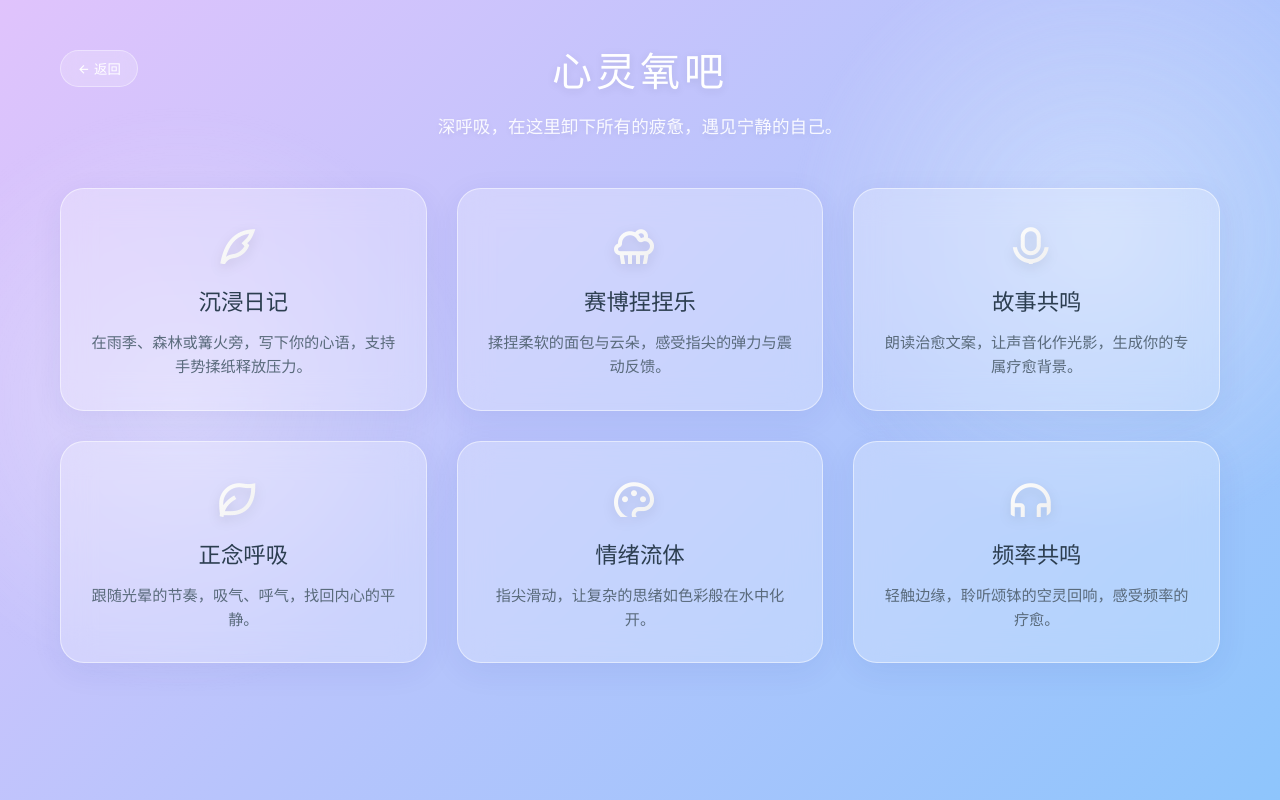
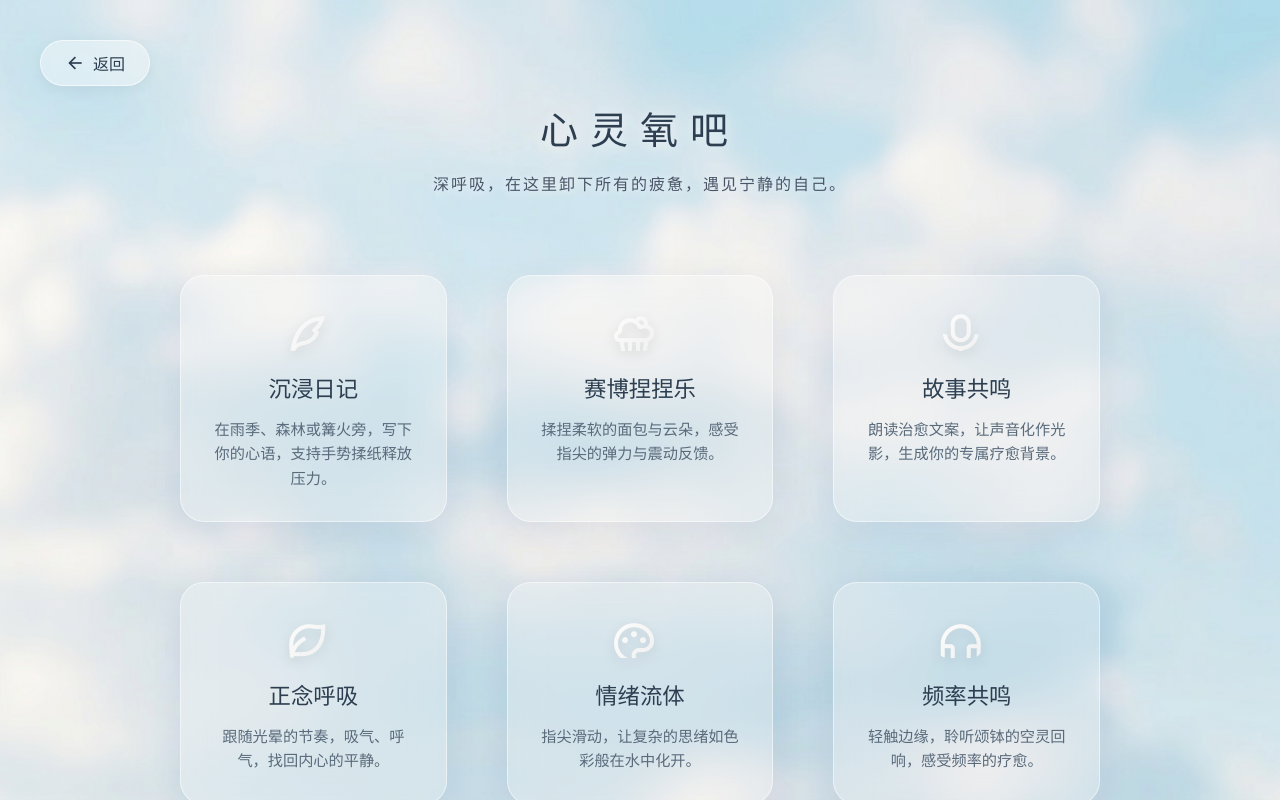
Before and after one commit to Fisheii/xinlan-mental-health, a website built with Vite: page oxygen.html in a window 1280 px wide. Built offline with nearby package versions, Linux system fonts and the light colour scheme.

Commit message:
氧吧页面修改

```diff
--- a/main.js
+++ b/main.js
@@ -145,7 +145,7 @@ document.addEventListener('DOMContentLoaded', () => {
 
             // 模拟 0.8 秒的网络请求延迟，然后跳转到学生端
             setTimeout(() => {
-                window.location.href = '/student.html';
+                window.location.href = 'student.html';
             }, 800);
         });
     }
--- a/style.css
+++ b/style.css
@@ -119,6 +119,10 @@ body, html { width: 100%; height: 100%; overflow: hidden; background-color: tran
 }
 .nav-links li:hover { background: rgba(255, 255, 255, 0.5); color: #1a365d; }
 .nav-links li.active { background: #1a365d; color: white; box-shadow: 0 4px 15px rgba(26, 54, 93, 0.2); }
+.nav-links li a {
+    text-decoration: none;
+    color: inherit;
+}
 
 .nav-user { display: flex; align-items: center; gap: 15px; }
 .growth-badge { background: rgba(72, 187, 120, 0.1); color: #2f855a; padding: 6px 12px; border-radius: 20px; font-size: 0.85rem; font-weight: 600; border: 1px solid rgba(72, 187, 120, 0.2); }
@@ -322,45 +326,77 @@ body, html { width: 100%; height: 100%; overflow: hidden; background-color: tran
 }
 
 .oxygen-container {
-    max-width: 1200px;
-    margin: 0 auto;
-    padding: 40px 20px;
+    background-image: url('./public/bg-oxygen.png'); /* 确保路径正确 */
+    background-size: cover;          /* 核心：让背景图按比例缩放，完全覆盖容器 */
+    background-position: center;     /* 核心：背景图居中显示 */
+    background-repeat: no-repeat;    /* 核心：防止背景图平铺重复 */
+    background-attachment: fixed;    /* 核心：背景固定，页面滚动时背景不动，更有高级感 */
+    min-height: 100vh;               /* 核心：保证容器至少有屏幕那么高 */
 }
 
 .oxygen-header {
     text-align: center;
     margin-bottom: 50px;
+    padding: 100px 20px 30px;
     position: relative;
     color: #fff;
     text-shadow: 0 2px 10px rgba(0,0,0,0.1);
 }
 
+
 .oxygen-header h1 {
-    font-size: 2.5rem;
+    font-family: -apple-system, "PingFang SC", "Microsoft YaHei", sans-serif;
     font-weight: 300;
-    letter-spacing: 4px;
-    margin-bottom: 15px;
+    letter-spacing: 12px;
+    font-size: 38px;
+    color: #2c3e50;
+    text-shadow: 0 2px 15px rgba(255, 255, 255, 0.9);
+    margin-bottom: 16px;
 }
 
 .oxygen-header p {
-    font-size: 1.1rem;
-    opacity: 0.9;
-    font-weight: 300;
+    font-family: -apple-system, "PingFang SC", "Microsoft YaHei", sans-serif;
+    font-weight: 400; /* 副标题稍微加一点点字重保证清晰 */
+    letter-spacing: 2px;
+    font-size: 16px;
+    color: #4a5568; /* 核心修改：比主标题稍浅一点的灰蓝色 */
+    text-shadow: 0 1px 10px rgba(255, 255, 255, 0.8);
 }
 
+
+/* 高级感返回按钮 */
 .back-btn {
     position: absolute;
-    left: 0;
-    top: 10px;
-    background: rgba(255, 255, 255, 0.2);
-    border: 1px solid rgba(255, 255, 255, 0.4);
-    backdrop-filter: blur(10px);
-    color: #fff;
-    padding: 8px 16px;
-    border-radius: 20px;
+    left: 40px; /* 距离左边宽一点 */
+    top: 40px;
+    padding: 10px 24px; /* 增大按钮的内边距，让它变大 */
+    font-size: 16px;
+    color: #2c3e50; /* 文字颜色和标题呼应 */
+    background: rgba(255, 255, 255, 0.4); /* 半透明白色背景 */
+    border: 1px solid rgba(255, 255, 255, 0.6); /* 淡淡的白边 */
+    border-radius: 30px; /* 胶囊形状的圆角 */
+    backdrop-filter: blur(10px); /* 核心：毛玻璃模糊效果 */
+    -webkit-backdrop-filter: blur(10px);
     cursor: pointer;
-    transition: all 0.3s ease;
+    display: flex;
+    align-items: center;
+    gap: 8px; /* 图标和文字的间距 */
+    transition: all 0.3s ease; /* 鼠标悬浮的动画过渡 */
+    box-shadow: 0 4px 15px rgba(0, 0, 0, 0.05); /* 微弱的阴影让按钮浮起来 */
 }
+
+/* 调整按钮里的图标大小 */
+.back-btn i {
+    font-size: 20px;
+}
+
+/* 鼠标悬浮时的交互效果 */
+.back-btn:hover {
+    background: rgba(255, 255, 255, 0.8); /* 悬浮时变白一点 */
+    transform: translateY(-2px); /* 悬浮时微微上浮 */
+    box-shadow: 0 6px 20px rgba(0, 0, 0, 0.08);
+}
+
 
 .back-btn:hover {
     background: rgba(255, 255, 255, 0.4);
@@ -370,11 +406,17 @@ body, html { width: 100%; height: 100%; overflow: hidden; background-color: tran
 /* 治愈系卡片网格 */
 .healing-grid {
     display: grid;
-    grid-template-columns: repeat(auto-fit, minmax(300px, 1fr));
-    gap: 30px;
+    grid-template-columns: repeat(3, 1fr); /* 核心：强制分为等宽的 2 列 */
+    gap: 60px; /* 卡片之间的间距，可微调 */
+    max-width: 1000px; /* 限制总宽度，让排版更紧凑好看 */
+    margin: 40px auto 80px; /* 居中，并给底部留出空间 */
+    padding: 0 40px; /* 防止手机端贴边 */
 }
 
+
 .healing-card {
+    width: 100%;
+    box-sizing: border-box;
     background: rgba(255, 255, 255, 0.25);
     backdrop-filter: blur(16px);
     -webkit-backdrop-filter: blur(16px);
@@ -465,3 +507,37 @@ body, html { width: 100%; height: 100%; overflow: hidden; background-color: tran
     transform: translateX(5px);
     color: #8ec5fc;
 }
+
+/* =========================================
+   沉浸日记 (diary.html) - 揉纸动画样式
+   ========================================= */
+.journal-wrapper {
+    display: flex;
+    justify-content: center;
+    align-items: center;
+    min-height: 60vh; /* 根据你的页面高度调整 */
+    perspective: 1000px;
+}
+
+.paper {
+    width: 300px;
+    height: 400px;
+    background: #fdfdfd;
+    padding: 20px;
+    box-shadow: 0 10px 30px rgba(0,0,0,0.1);
+    border-radius: 4px;
+    filter: url(#crumple-filter); /* 绑定魔法滤镜 */
+    transform-origin: center center;
+    cursor: grab;
+    transition: transform 0.1s ease-out, opacity 0.3s ease;
+}
+
+.paper:active {
+    cursor: grabbing;
+}
+
+.paper.crumpled {
+    transition: all 0.6s cubic-bezier(0.25, 1, 0.5, 1);
+    transform: scale(0) rotate(720deg) translateZ(-500px) !important;
+    opacity: 0;
+}
```
Also changed, not shown: diary.html (+18 -0 lines), diary.js (added, +33 -0 lines), index.html (+1 -1 lines), student.html (+2 -2 lines), public/bg-oxygen.png (added).
